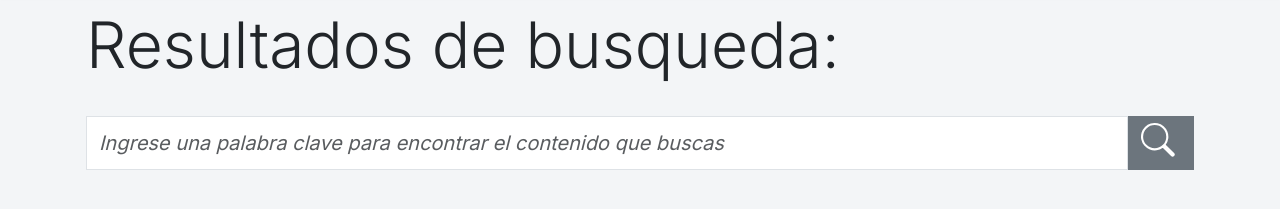
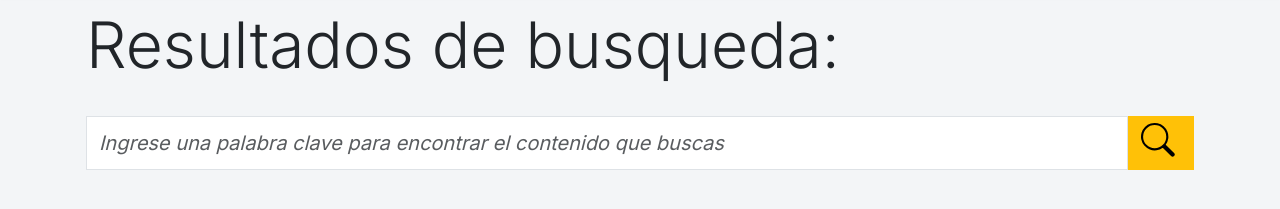
Before and after one commit to WheelKnight1327/portal-web-estudiante, a plain HTML site: page frontend/busqueda.html in a window 1280 px wide. Shown: the part 75-284 px from the top of the page. Drawn offline with nearby package versions, Linux system fonts and the light colour scheme.

Commit message:
ultimas correciones

```diff
--- a/frontend/busqueda.html
+++ b/frontend/busqueda.html
@@ -29,7 +29,7 @@
                 <form class="d-flex" role="search" id="formPagBusq">
                     <input id="inputPagBusq" class="form-control flex-grow-1 rounded-0" type="search"
                         placeholder="Ingrese una palabra clave para encontrar el contenido que buscas" />
-                    <button id="btnPagBusq" class="btn btn-secondary rounded-0" type="submit">
+                    <button id="btnPagBusq" class="btn btn-warning rounded-0" type="submit">
                         <svg xmlns="http://www.w3.org/2000/svg" width="40" height="40" fill="currentColor"
                             class="bi bi-search" viewBox="0 0 19 19">
                             <path
```
Also changed, not shown: frontend/paginas_web/accesos/evaluacion_docente.html (+1 -1 lines), frontend/paginas_web/tramites/baja.html (+4 -1 lines).
